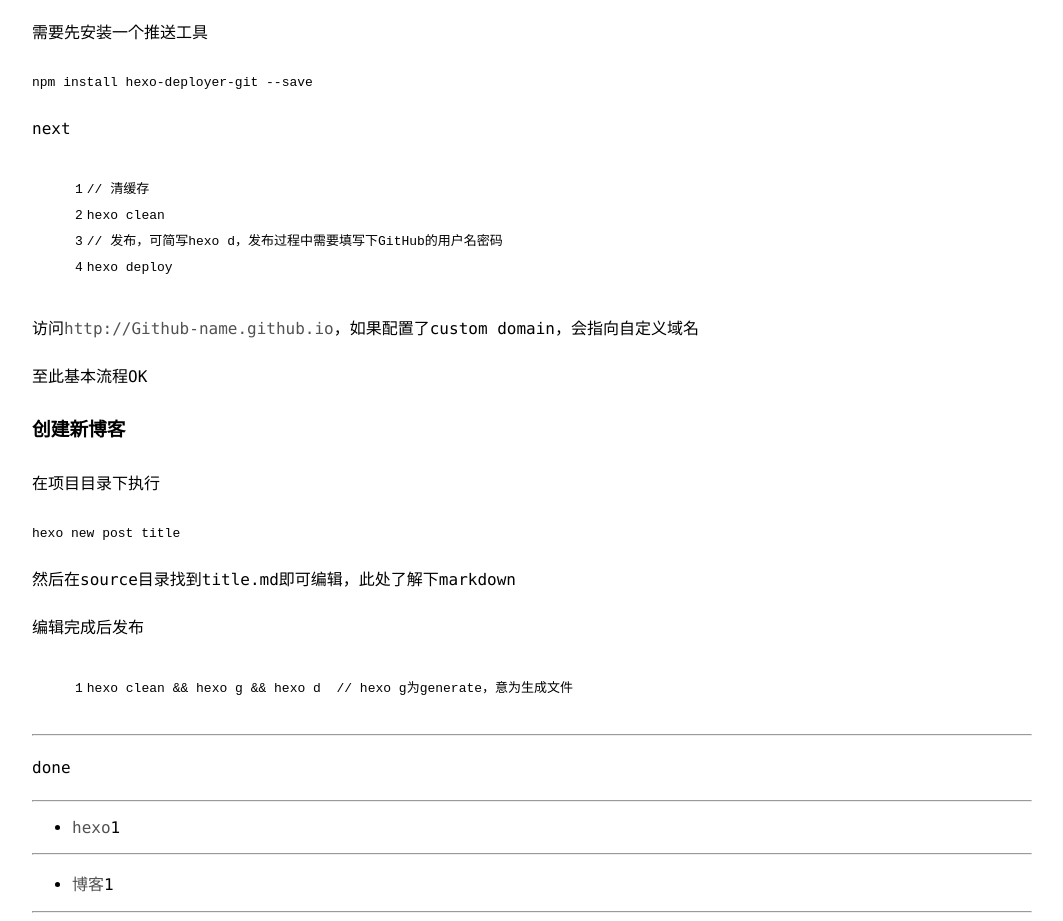
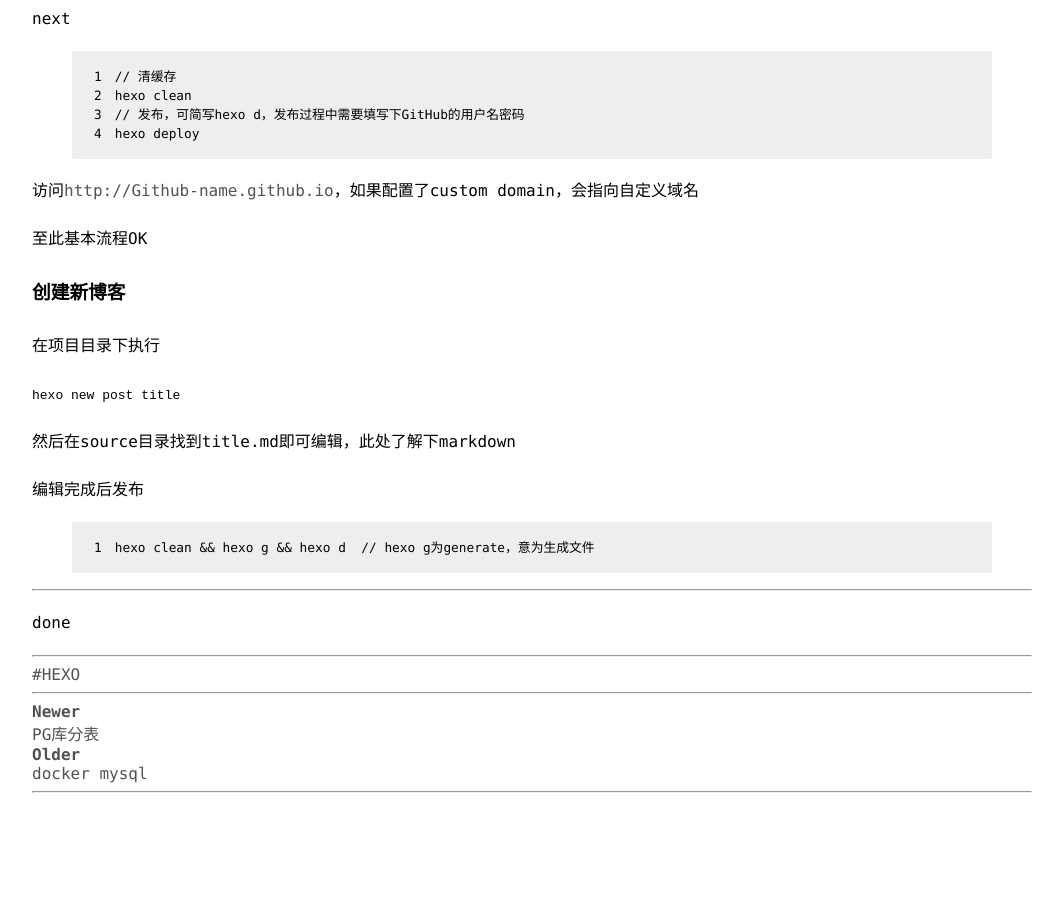
Before and after one commit to zacharycare/blog, a plain HTML site: page 2020/10/20/hexo搭建个人博客/index.html in a window 1280 px wide. Shown: the part 1611-2532 px from the top of the page, without its empty margins (108-1171 px from the left). After the commit the page ends 2412 px from the top, so only its background shows below. Drawn offline with nearby package versions, Linux system fonts and the light colour scheme.

Commit message:
Site updated: 2021-01-19 20:51:57

```diff
--- a/2020/10/20/hexo搭建个人博客/index.html
+++ b/2020/10/20/hexo搭建个人博客/index.html
@@ -68,9 +68,29 @@
     </div>
   </article>
   <hr>
-  <ul class="tag-list" itemprop="keywords"><li class="tag-list-item"><a class="tag-list-link" href="/blog/tags/hexo/" rel="tag">hexo</a><span class="tag-list-count">1</span></li></ul>
+  <a class="ttttest-link" href="/blog/tags/hexo/" rel="tag">#HEXO</a>
   <hr>
-  <ul class="category-list"><li class="category-list-item"><a class="category-list-link" href="/blog/categories/%E5%8D%9A%E5%AE%A2/">博客</a><span class="category-list-count">1</span></li></ul>
+  <!-- prev next -->
+
+  <nav id="article-nav">
+
+      <a href="/blog/2020/11/27/PG%E5%BA%93%E5%88%86%E8%A1%A8/" id="article-nav-newer" class="article-nav-link-wrap">
+        <strong class="article-nav-caption">Newer</strong>
+        <div class="article-nav-title">
+
+            PG库分表
+
+        </div>
+      </a>
+
+
+      <a href="/blog/2020/10/15/docker-mysql-remark/" id="article-nav-older" class="article-nav-link-wrap">
+        <strong class="article-nav-caption">Older</strong>
+        <div class="article-nav-title">docker mysql</div>
+      </a>
+
+  </nav>
+
   <hr>
   <!-- Comments -->
 
--- a/css/detail.css
+++ b/css/detail.css
@@ -15,3 +15,19 @@
 .main .article .content {
   line-height: 2;
 }
+.main .article .content figure.highlight {
+  background-color: #eee;
+  border-radius: 3px;
+  overflow: auto;
+}
+.main .article .content figure.highlight pre {
+  font-family: Consolas, Cascadia Code, NSimSun, serif, sans-serif;
+  font-size: 0.8em;
+  line-height: 1.5;
+}
+.main .article .content figure.highlight .gutter {
+  padding-left: 20px;
+}
+.main .article .content figure.highlight .code {
+  padding-left: 10px;
+}
```
Also changed, not shown: 2020/10/15/docker-mysql-remark/index.html (+17 -2 lines), 2020/11/27/PG库分表/index.html (+13 -2 lines), about/index.html (added, +54 -0 lines), css/search.css (+8 -0 lines), index.html (+1 -2 lines).
